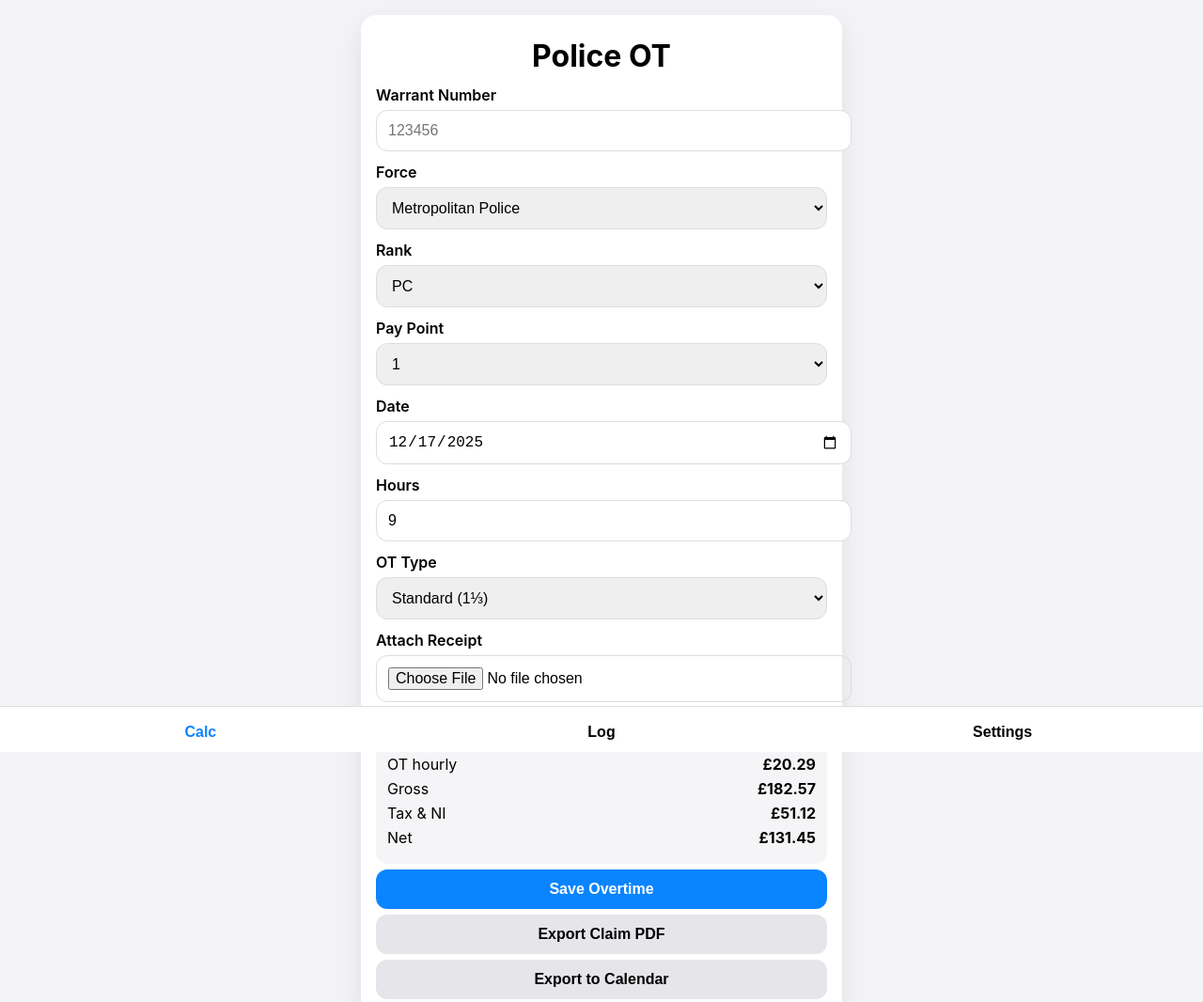
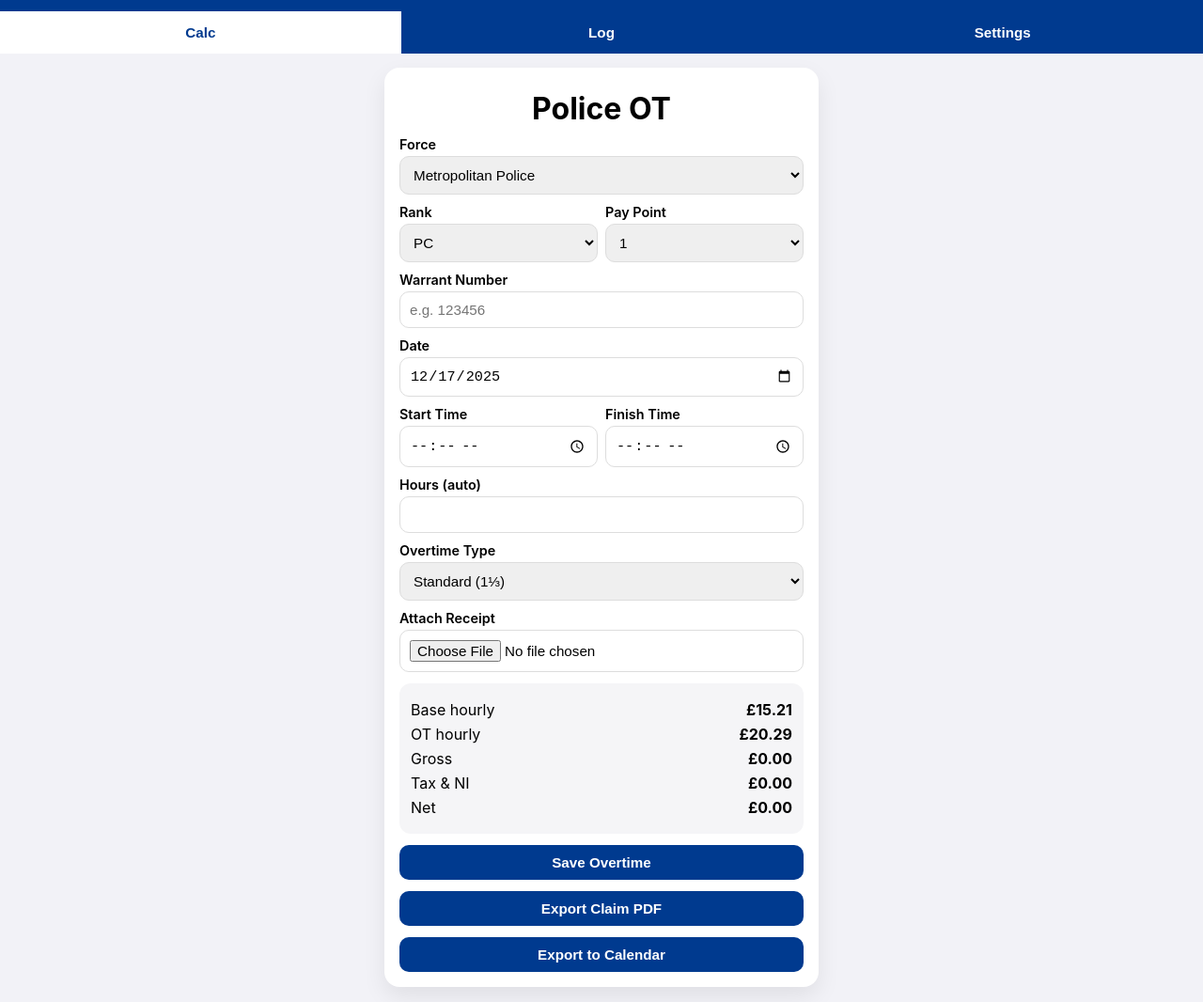
Before and after one commit to Georgieg94/police-ot-calc, a plain HTML site: page index.html in a window 1280 px wide. Shown: the top 1066 px of the page at 94% size. Drawn offline with Linux system fonts and the light colour scheme.

Commit message:
index.html

```diff
--- a/index.html
+++ b/index.html
@@ -1,63 +1,127 @@
 <!DOCTYPE html>
 <html lang="en">
 <head>
-  <meta charset="UTF-8" />
-  <meta name="viewport" content="width=device-width, initial-scale=1" />
+<meta charset="UTF-8">
+<meta name="viewport" content="width=device-width, initial-scale=1">
 <title>Police Overtime Calculator</title>
+
 <style>
-    body{font-family:-apple-system,BlinkMacSystemFont,Segoe UI,Roboto,Arial;margin:0;background:#f2f2f7}
-    .card{max-width:480px;margin:16px auto 80px;background:#fff;border-radius:16px;padding:16px;box-shadow:0 10px 25px rgba(0,0,0,.08)}
-    h1,h2{margin:8px 0;text-align:center}
-    label{font-weight:600;margin-top:12px;display:block}
-    input,select,button{width:100%;padding:12px;margin-top:6px;border-radius:12px;border:1px solid #ddd;font-size:1rem}
-    button{background:#0a84ff;color:#fff;border:none;font-weight:700}
-    button.secondary{background:#e5e5ea;color:#000}
+body{
+  font-family:-apple-system,BlinkMacSystemFont,Segoe UI,Roboto,Arial;
+  margin:0;background:#f2f2f7
+}
+.card{
+  max-width:430px;
+  margin:72px auto 24px;
+  background:#fff;
+  border-radius:16px;
+  padding:16px;
+  box-shadow:0 10px 25px rgba(0,0,0,.08)
+}
+h1,h2{text-align:center;margin:8px 0}
+label{font-weight:600;font-size:.9rem;margin-bottom:4px;display:block}
+input,select,button{
+  width:100%;padding:10px;border-radius:10px;
+  border:1px solid #ddd;font-size:.95rem;box-sizing:border-box
+}
+button{
+  background:#003a8f;color:#fff;border:none;
+  font-weight:700;margin-top:12px
+}
 button.danger{background:#ff3b30}
 .row{display:flex;justify-content:space-between;margin:6px 0}
 .result{background:#f5f5f7;border-radius:12px;padding:12px;margin-top:12px}
 .entry{background:#fff;border-radius:12px;padding:10px;margin-top:8px}
-    .actions{display:flex;gap:8px;margin-top:6px}
-    img.thumb{width:70px;border-radius:10px;margin-top:6px}
-    nav{position:fixed;bottom:0;left:0;right:0;background:#fff;border-top:1px solid #ddd;display:flex}
-    nav button{flex:1;border-radius:0;background:#fff;color:#000;font-weight:600}
-    nav button.active{color:#0a84ff}
+.field{display:flex;flex-direction:column;margin-top:10px}
+.field-row{display:flex;gap:8px;flex-wrap:wrap;margin-top:10px}
+.field-row .field{flex:1;margin-top:0}
+
+nav{
+  position:fixed;top:0;left:0;right:0;
+  background:#003a8f;display:flex;z-index:1000
+}
+nav button{
+  flex:1;border-radius:0;background:#003a8f;
+  color:#fff;font-weight:700;padding:14px;border:none
+}
+nav button.active{background:#fff;color:#003a8f}
+
+@media(max-width:380px){
+  input,select{font-size:.9rem;padding:8px}
+  .card{padding:12px}
+}
 </style>
 </head>
+
 <body>
+
+<nav>
+  <button id="tabCalc" class="active">Calc</button>
+  <button id="tabLog">Log</button>
+  <button id="tabSettings">Settings</button>
+</nav>
 
 <div class="card" id="screen-calc">
 <h1>Police OT</h1>
 
-  <label>Warrant Number</label>
-  <input id="warrant" placeholder="123456">
-
+<div class="field">
 <label>Force</label>
 <select id="force">
   <option value="met">Metropolitan Police</option>
-    <option value="other">Other Force</option>
+  <option value="other">Other Home Office Force</option>
 </select>
+</div>
 
+<div class="field-row">
+<div class="field">
 <label>Rank</label>
 <select id="rank"></select>
-
+</div>
+<div class="field">
 <label>Pay Point</label>
 <select id="point"></select>
+</div>
+</div>
 
+<div class="field">
+<label>Warrant Number</label>
+<input id="warrant" placeholder="e.g. 123456">
+</div>
+
+<div class="field">
 <label>Date</label>
 <input type="date" id="date">
+</div>
 
-  <label>Hours</label>
-  <input type="number" id="hours" value="9">
+<div class="field-row">
+<div class="field">
+<label>Start Time</label>
+<input type="time" id="startTime">
+</div>
+<div class="field">
+<label>Finish Time</label>
+<input type="time" id="finishTime">
+</div>
+</div>
 
-  <label>OT Type</label>
+<div class="field">
+<label>Hours (auto)</label>
+<input id="hours" readonly>
+</div>
+
+<div class="field">
+<label>Overtime Type</label>
 <select id="otType">
 <option value="1.3333">Standard (1⅓)</option>
 <option value="1.5">Rest Day (1½)</option>
 <option value="2">Cancelled RD (Double)</option>
 </select>
+</div>
 
+<div class="field">
 <label>Attach Receipt</label>
-  <input type="file" id="receipt" accept="image/*" capture="environment">
+<input type="file" accept="image/*" capture="environment">
+</div>
 
 <div class="result">
 <div class="row"><span>Base hourly</span><strong>£<span id="base">0.00</span></strong></div>
@@ -68,8 +132,8 @@
 </div>
 
 <button id="save">Save Overtime</button>
-  <button id="exportPdf" class="secondary">Export Claim PDF</button>
-  <button id="exportCal" class="secondary">Export to Calendar</button>
+<button id="exportPdf">Export Claim PDF</button>
+<button id="exportCal">Export to Calendar</button>
 </div>
 
 <div class="card" id="screen-log" style="display:none">
@@ -82,151 +146,83 @@
 <button class="danger" id="clearData">Clear All Data</button>
 </div>
 
-<nav>
-  <button id="tabCalc" class="active">Calc</button>
-  <button id="tabLog">Log</button>
-  <button id="tabSettings">Settings</button>
-</nav>
+<script>
+const WEEKLY_HOURS=40;
+const STORE_KEY='police_ot_entries';
 
-<script>
-const WEEKLY_HOURS = 40;
-const STORE_KEY = 'police_ot_entries';
-
-const PAY = {
-  met:{PC:{1:31646,2:32472,3:33789,4:35106,5:37737,6:43038,7:50256},PS:{2:53568,3:54660,4:56208}},
-  other:{PC:{1:31646,2:32472,3:33789,4:35106,5:37737,6:43038,7:50256},PS:{2:53568,3:54660,4:56208}}
+const PAY={
+  met:{PC:{1:31646,2:32472,3:33789,4:35106,5:37737,6:43038,7:50256},
+       PS:{2:53568,3:54660,4:56208}},
+  other:{PC:{1:31646,2:32472,3:33789,4:35106,5:37737,6:43038,7:50256},
+         PS:{2:53568,3:54660,4:56208}}
 };
 
-const force = forceEl = document.getElementById('force');
-const rank = document.getElementById('rank');
-const point = document.getElementById('point');
-const hours = document.getElementById('hours');
-const otType = document.getElementById('otType');
-const dateEl = document.getElementById('date');
-const receiptEl = document.getElementById('receipt');
-
-const baseEl = document.getElementById('base');
-const otEl = document.getElementById('ot');
-const grossEl = document.getElementById('gross');
-const dedEl = document.getElementById('ded');
-const netEl = document.getElementById('net');
+const force=forceEl=document.getElementById('force');
+const rank=document.getElementById('rank');
+const point=document.getElementById('point');
+const startTime=document.getElementById('startTime');
+const finishTime=document.getElementById('finishTime');
+const hours=document.getElementById('hours');
+const otType=document.getElementById('otType');
+const dateEl=document.getElementById('date');
+const baseEl=document.getElementById('base');
+const otEl=document.getElementById('ot');
+const grossEl=document.getElementById('gross');
+const dedEl=document.getElementById('ded');
+const netEl=document.getElementById('net');
+const saveBtn=document.getElementById('save');
+const logEl=document.getElementById('log');
 
 function loadRanks(){
   rank.innerHTML='';
   Object.keys(PAY[force.value]).forEach(r=>rank.add(new Option(r,r)));
   loadPoints();
 }
-
 function loadPoints(){
   point.innerHTML='';
   Object.keys(PAY[force.value][rank.value]).forEach(p=>point.add(new Option(p,p)));
   calculate();
 }
-
 function calculate(){
-  const annual = PAY[force.value][rank.value][point.value];
-  if(!annual) return null;
-  const base = annual / 52 / WEEKLY_HOURS;
-  const ot = base * Number(otType.value);
-  const hrs = Number(hours.value)||0;
-  const gross = ot * hrs;
-  const higher = annual > 50270;
-  const taxNI = gross * ((higher?0.4:0.2)+(higher?0.02:0.08));
-  const net = gross - taxNI;
-  baseEl.textContent = base.toFixed(2);
-  otEl.textContent = ot.toFixed(2);
-  grossEl.textContent = gross.toFixed(2);
-  dedEl.textContent = taxNI.toFixed(2);
-  netEl.textContent = net.toFixed(2);
-  return {net, hrs, gross};
+  if(startTime.value&&finishTime.value){
+    let [sh,sm]=startTime.value.split(':').map(Number);
+    let [fh,fm]=finishTime.value.split(':').map(Number);
+    let diff=(fh+fm/60)-(sh+sm/60); if(diff<0) diff+=24;
+    hours.value=diff.toFixed(2);
+  }
+  const annual=PAY[force.value][rank.value][point.value];
+  if(!annual) return;
+  const base=annual/52/WEEKLY_HOURS;
+  const ot=base*Number(otType.value);
+  const gross=ot*Number(hours.value||0);
+  const higher=annual>50270;
+  const tax=gross*((higher?0.4:0.2)+(higher?0.02:0.08));
+  baseEl.textContent=base.toFixed(2);
+  otEl.textContent=ot.toFixed(2);
+  grossEl.textContent=gross.toFixed(2);
+  dedEl.textContent=tax.toFixed(2);
+  netEl.textContent=(gross-tax).toFixed(2);
+}
+function getEntries(){return JSON.parse(localStorage.getItem(STORE_KEY)||'[]');}
+function saveEntry(e){const a=getEntries();a.push(e);localStorage.setItem(STORE_KEY,JSON.stringify(a));}
+function renderLog(){
+  logEl.innerHTML='';
+  getEntries().forEach(e=>{
+    logEl.innerHTML+=`<div class="entry">${e.date} • ${e.rank} PP${e.point} • ${e.hours}h • £${e.net}</div>`;
+  });
 }
 
-function fileToBase64(file){return new Promise(res=>{const r=new FileReader();r.onload=()=>res(r.result);r.readAsDataURL(file);});}
-function getEntries(){return JSON.parse(localStorage.getItem(STORE_KEY)||'[]');}
-function setEntries(e){localStorage.setItem(STORE_KEY,JSON.stringify(e));}
-
-save.onclick = async ()=>{
-  const calc = calculate();
-  if(!calc) return;
-  const receipt = receiptEl.files[0] ? await fileToBase64(receiptEl.files[0]) : null;
-  const entry = {
-    date: dateEl.value,
-    hours: calc.hrs,
-    gross: calc.gross,
-    net: calc.net,
-    force: force.value,
-    rank: rank.value,
-    point: point.value,
-    receipt
-  };
-  const all = getEntries();
-  all.push(entry);
-  setEntries(all);
-  receiptEl.value='';
+saveBtn.onclick=()=>{
+  saveEntry({date:dateEl.value,rank:rank.value,point:point.value,hours:hours.value,net:netEl.textContent});
   renderLog();
 };
 
-function renderLog(){
-  log.innerHTML='';
-  getEntries().forEach((e,i)=>{
-    log.innerHTML+=`<div class="entry">${e.date} • ${e.hours}h • £${e.net.toFixed(2)}
-      ${e.receipt?`<img class="thumb" src="${e.receipt}">`:''}
-    </div>`;
-  });
-}
-
-exportPdf.onclick = ()=>{
-  const entries=getEntries();
-  if(!entries.length) return alert('No overtime entries');
-  const w=window.open('','_blank');
-  const warrantNo=document.getElementById('warrant').value||'________';
-  w.document.write(`<html><head><title>OT Claim</title></head><body style="font-family:Arial">
-  <h1>${force.options[force.selectedIndex].text} – Overtime Claim</h1>
-  <p><strong>Warrant:</strong> ${warrantNo}</p><hr>`);
-  let total=0;
-  entries.forEach(e=>{
-    total+=e.net;
-    w.document.write(`<p>${e.date} • ${e.rank} PP${e.point} • ${e.hours}h • £${e.net.toFixed(2)}</p>`);
-    if(e.receipt) w.document.write(`<img src="${e.receipt}" width="250"><br>`);
-  });
-  w.document.write(`<hr><h3>Total £${total.toFixed(2)}</h3></body></html>`);
-  w.print();
-};
-
-exportCal.onclick = ()=>{
-  const entries=getEntries();
-  let ics='BEGIN:VCALENDAR\nVERSION:2.0\n';
-  entries.forEach(e=>{
-    const d=e.date.replace(/-/g,'');
-    ics+=`BEGIN:VEVENT\nDTSTART;VALUE=DATE:${d}\nSUMMARY:Police OT ${e.hours}h\nEND:VEVENT\n`;
-  });
-  ics+='END:VCALENDAR';
-  const blob=new Blob([ics],{type:'text/calendar'});
-  const a=document.createElement('a');
-  a.href=URL.createObjectURL(blob);
-  a.download='police_ot.ics';
-  a.click();
-};
-
-clearData.onclick=()=>{if(confirm('Clear all data?')){localStorage.removeItem(STORE_KEY);renderLog();}};
-
-function switchScreen(s){
-  screenCalc.style.display=s==='calc'?'block':'none';
-  screenLog.style.display=s==='log'?'block':'none';
-  screenSettings.style.display=s==='settings'?'block':'none';
-  tabCalc.classList.toggle('active',s==='calc');
-  tabLog.classList.toggle('active',s==='log');
-  tabSettings.classList.toggle('active',s==='settings');
-}
-
-tabCalc.onclick=()=>switchScreen('calc');
-tabLog.onclick=()=>switchScreen('log');
-tabSettings.onclick=()=>switchScreen('settings');
-
 force.onchange=loadRanks;
 rank.onchange=loadPoints;
-hours.oninput=calculate;
+startTime.onchange=calculate;
+finishTime.onchange=calculate;
 otType.onchange=calculate;
+
 dateEl.valueAsDate=new Date();
 loadRanks();
 renderLog();
```
Lines whose indentation alone changed are shown as unchanged.
